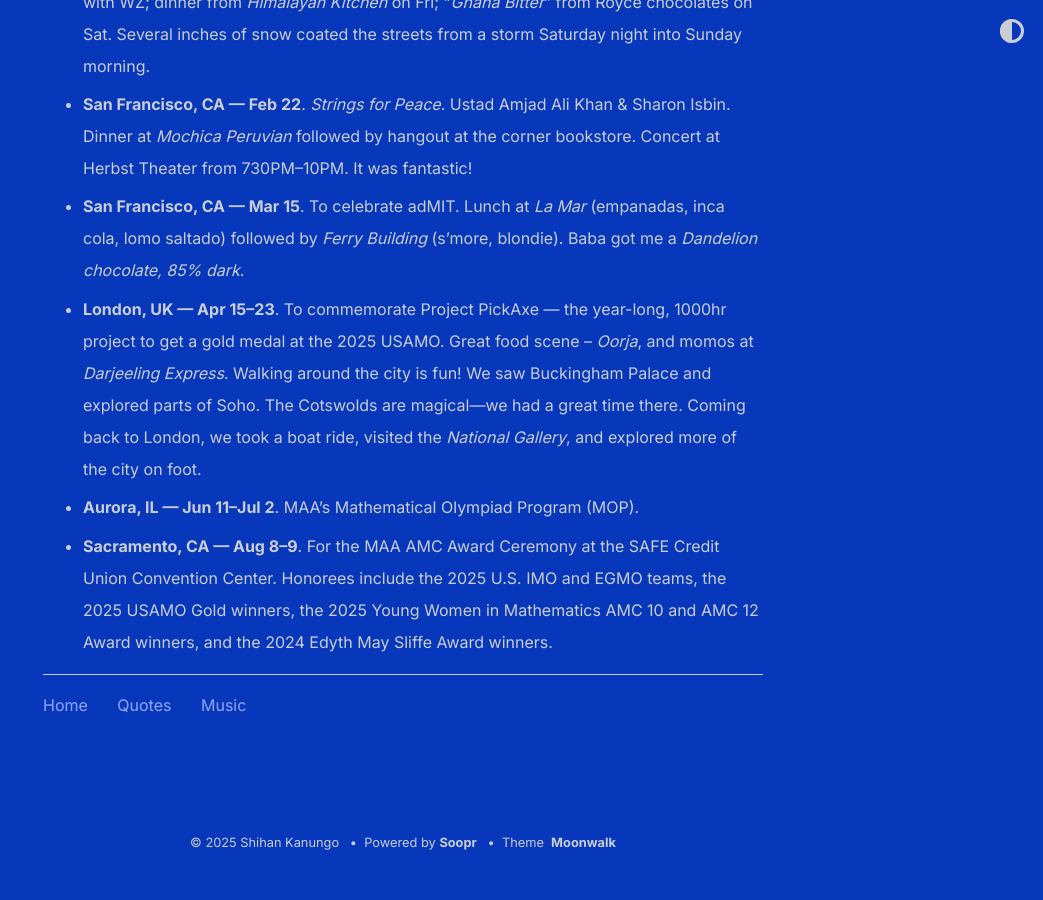
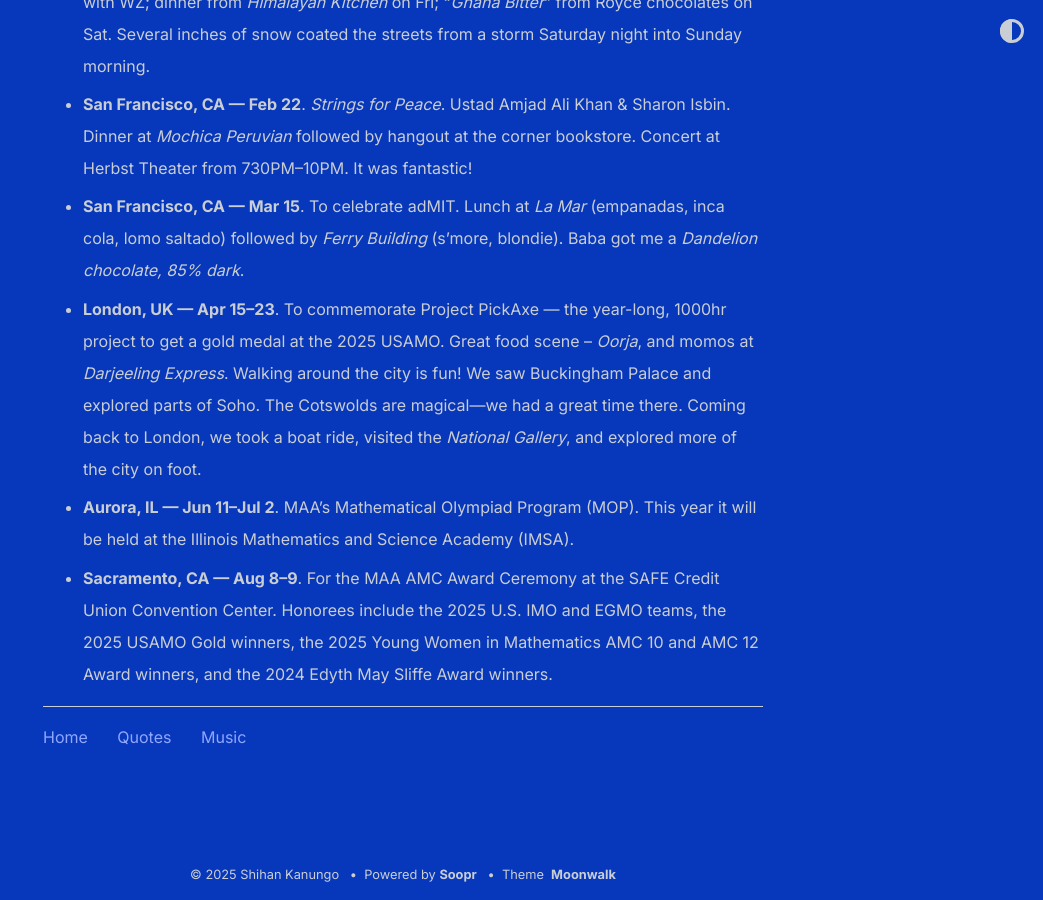
Before and after one commit to shihankanungo/shihankanungo.github.io, a Jekyll site: the page built from wrapped.md, in a window 1280 px wide and 900 px high, scrolled down 4127 px. Shown: the whole window, without its empty margins (237-1280 px from the left). Built offline with Jekyll 4.4.1, drawn with Linux system fonts in a browser that asks for light colours; before the commit the page ends 4995 px from its top, so only the background shows below that.

Commit message:
Update wrapped.md

```diff
--- a/wrapped.md
+++ b/wrapped.md
@@ -98,5 +98,5 @@
 - **San Francisco, CA --- Feb 22**. *Strings for Peace*. Ustad Amjad Ali Khan & Sharon Isbin. Dinner at *Mochica Peruvian* followed by hangout at the corner bookstore. Concert at Herbst Theater from 730PM--10PM. It was fantastic!
 - **San Francisco, CA --- Mar 15**. To celebrate adMIT. Lunch at *La Mar* (empanadas, inca cola, lomo saltado) followed by _Ferry Building_ (s'more, blondie). Baba got me a *Dandelion chocolate, 85% dark*.
 - **London, UK --- Apr 15--23**. To commemorate Project PickAxe --- the year-long, 1000hr project to get a gold medal at the 2025 USAMO. Great food scene -- _Oorja_, and momos at _Darjeeling Express_. Walking around the city is fun! We saw Buckingham Palace and explored parts of Soho. The Cotswolds are magical---we had a great time there. Coming back to London, we took a boat ride, visited the _National Gallery_, and explored more of the city on foot.
-- **Aurora, IL --- Jun 11--Jul 2**. MAA's Mathematical Olympiad Program (MOP).
+- **Aurora, IL --- Jun 11--Jul 2**. MAA's Mathematical Olympiad Program (MOP). This year it will be held at the Illinois Mathematics and Science Academy (IMSA).
 - **Sacramento, CA --- Aug 8--9**. For the MAA AMC Award Ceremony at the SAFE Credit Union Convention Center. Honorees include the 2025 U.S. IMO and EGMO teams, the 2025 USAMO Gold winners, the 2025 Young Women in Mathematics AMC 10 and AMC 12 Award winners, and the 2024 Edyth May Sliffe Award winners.
```
